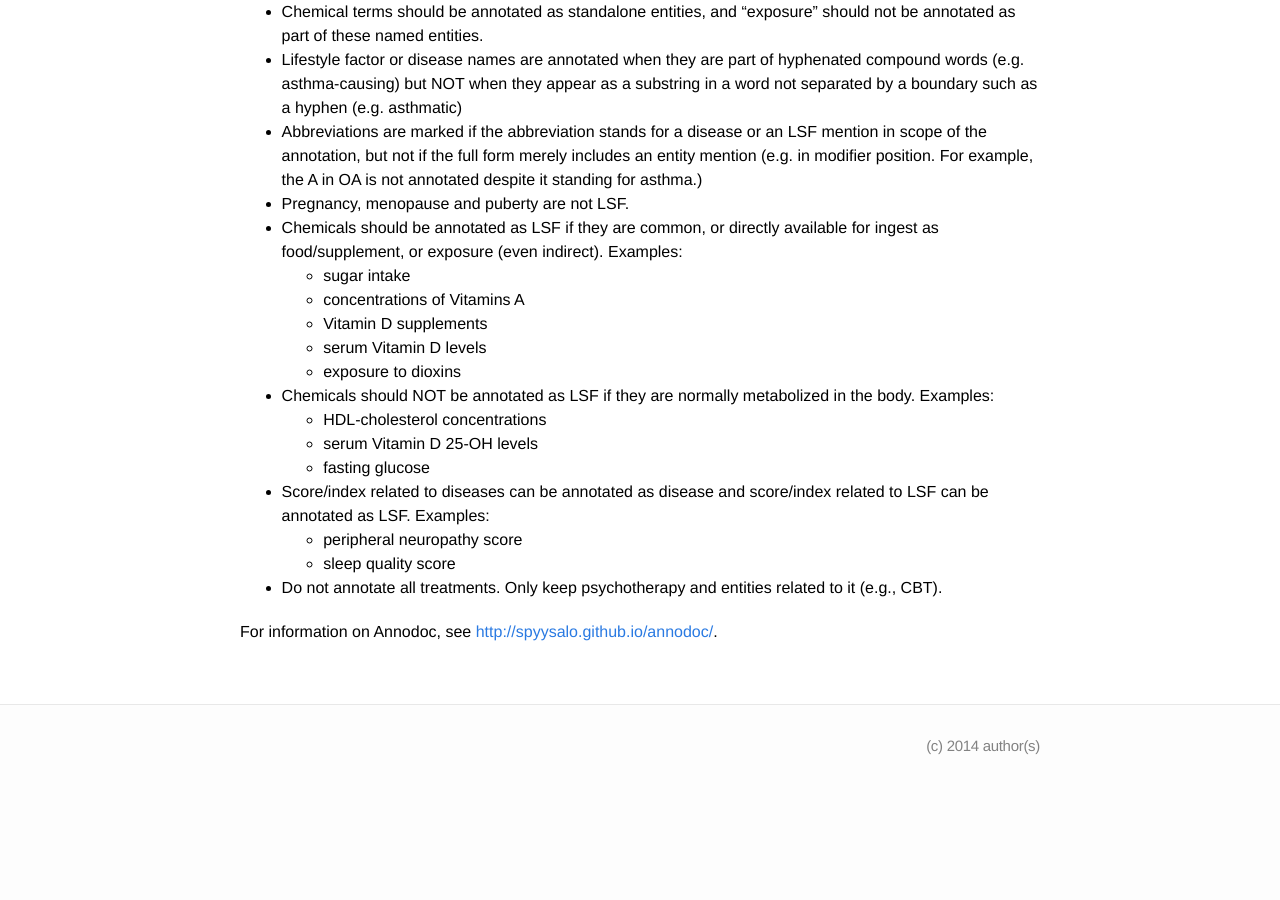
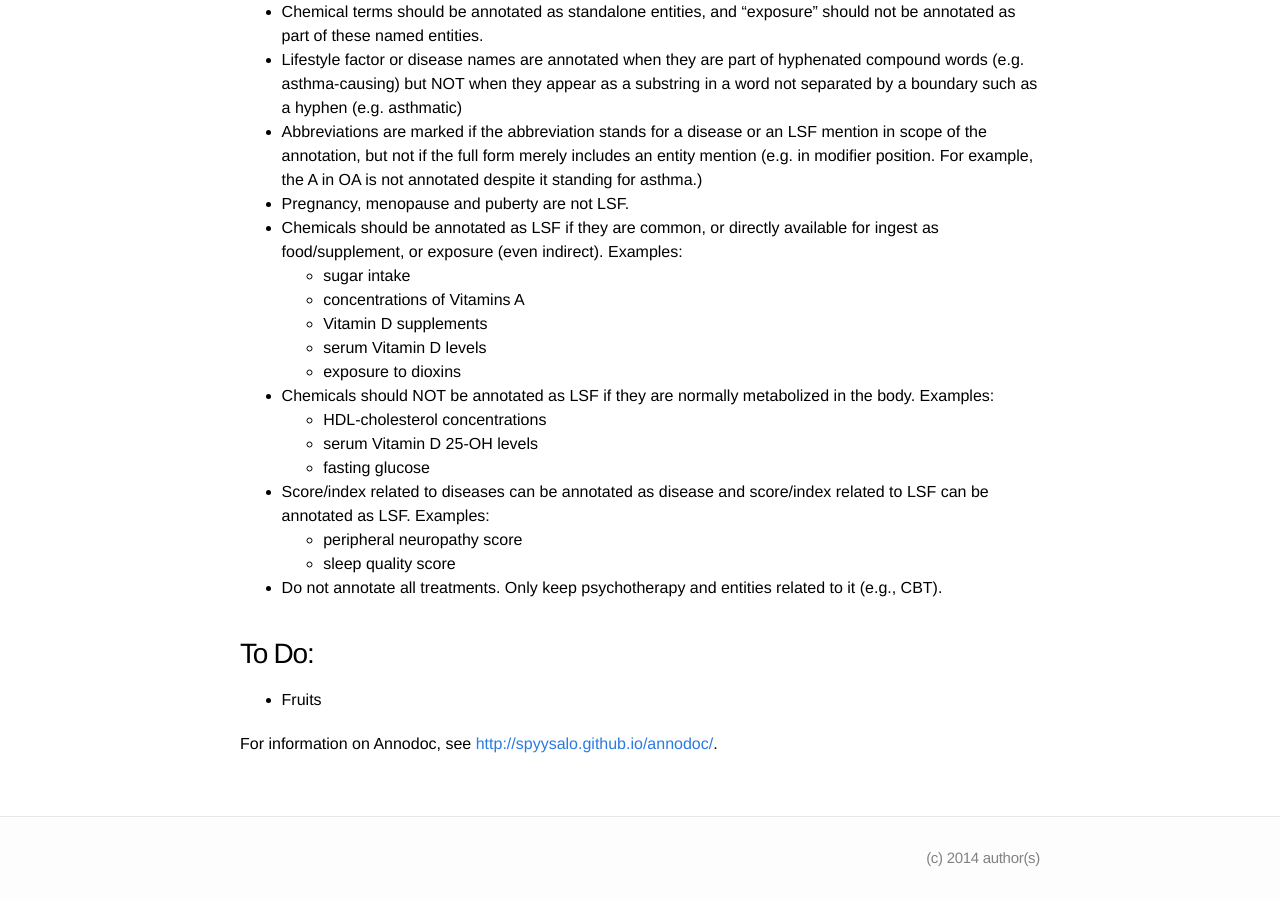
Before and after one commit to EvaMakri/lifestylefactors-annotation-docs, a Jekyll site: the page built from entities.md, in a window 1280 px wide and 900 px high, scrolled down 876 px. Built offline with Jekyll 4.4.1, drawn with Linux system fonts in a browser that asks for light colours; before the commit the page ends 1664 px from its top, so only the background shows below that.

Commit message:
Update To Do

```diff
--- a/entities.md
+++ b/entities.md
@@ -66,6 +66,9 @@ The scope of this annotation is to detect lifestyle factors which affect the ris
 * Do not annotate all treatments. Only keep psychotherapy and entities related to it (e.g., CBT).
 
 
+## To Do:
+* Fruits
+
 
 
 For information on Annodoc, see <http://spyysalo.github.io/annodoc/>.
```
